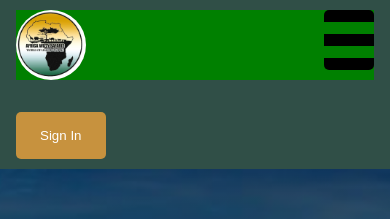
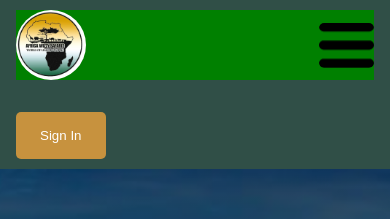
Before and after one commit to RashJrEdmund/tourisme-site, a React (Create React App) app: page / in a window 390 px wide. Shown: the top 219 px of the page. Built offline with nearby package versions, Linux system fonts and the light colour scheme.

Commit message:
added working on the hero's responsive design

```diff
--- a/src/components/naturePhotos/NaturePhotos.jsx
+++ b/src/components/naturePhotos/NaturePhotos.jsx
@@ -7,7 +7,10 @@ function NaturePhotos() {
     return data.map((piece) => {
       return (
         <div className="naturePhotos__imageDiv">
-          <img src={piece.src} alt="photo_of_girrafe" />
+          <div
+            className="naturePhotos__imageDiv--image"
+            style={{ backgroundImage: `URL(${piece.src})` }}
+          />
           <header>{piece.header}</header>
           <p>{piece.paragraph}</p>
           <div className="naturePhotos__imageDiv--btn">
--- a/src/components/naturePhotos/naturePhotos.css
+++ b/src/components/naturePhotos/naturePhotos.css
@@ -25,6 +25,7 @@
   height: 584px;
   display: flex;
   flex-direction: column;
+  z-index: 1;
   transition: 0.5s;
 }
 
@@ -32,10 +33,13 @@
   box-shadow: 0 0 10px #222;
 }
 
-.naturePhotos__imageDiv img {
+.naturePhotos__imageDiv--image {
+  background-size: cover;
+  background-position: center;
   height: 100%;
   width: 100%;
   max-height: 310px;
+  z-index: 1;
 }
 
 .naturePhotos__imageDiv header {
--- a/src/components/nav/navbar.css
+++ b/src/components/nav/navbar.css
@@ -17,7 +17,7 @@
   width: 100%;
   display: flex;
   flex-direction: column;
-  z-index: 3;
+  z-index: 5;
 }
 
 .navbar__topNav {
@@ -69,6 +69,7 @@
   gap: 2rem;
   margin: 0;
   padding: var(--custom-padding);
+  z-index: 5;
 }
 
 .bottomNav__sub1 {
@@ -132,6 +133,7 @@
     background-color: green;
     width: 100%;
     justify-content: space-between;
+    align-items: center;
     flex-wrap: nowrap;
   }
 
@@ -172,9 +174,10 @@
     background-size: cover;
     background-position: center;
     display: unset;
-    width: 70px;
-    height: 70px;
+    width: 65px;
+    height: 60px;
     align-self: flex-end;
+    margin: 1rem 1.5rem;
   }
 
   .bottomNav__sub1 .menu-icon {
@@ -182,7 +185,7 @@
     background-size: cover;
     background-position: center;
     display: unset;
-    width: 50px;
-    height: 60px;
+    width: 55px;
+    height: 45px;
   }
 }
```
